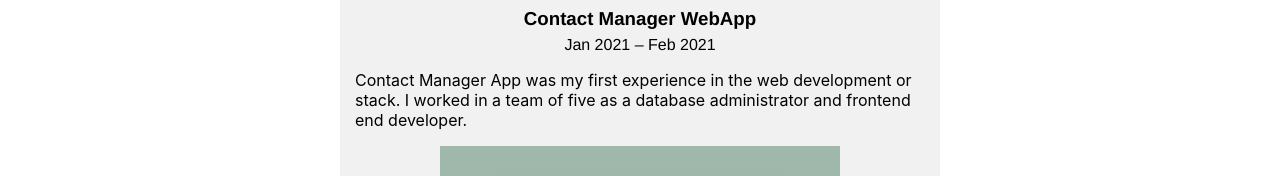
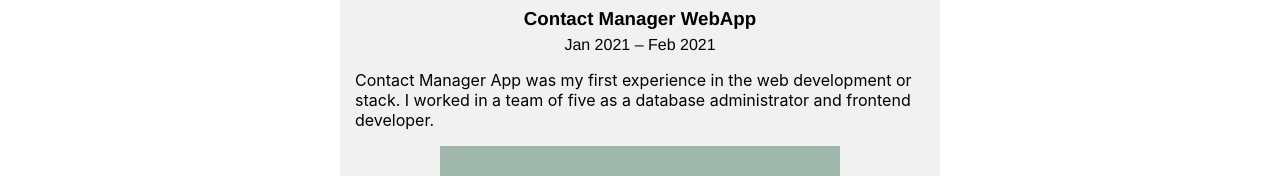
Before and after one commit to joseflores01/Mywebportfolio, a React (Create React App) app: page /projects in a window 1280 px wide. Shown: the part 768-944 px from the top of the page. Built offline with nearby package versions, Linux system fonts and the light colour scheme.

Commit message:
updated info

```diff
--- a/src/components/Projects.js
+++ b/src/components/Projects.js
@@ -51,8 +51,8 @@ function Projects() {
                     <ExpandableCard
                         title = "Contact Manager WebApp"
                         header = "Jan 2021 – Feb 2021"
-                        paragraph = "Contact Manager App was my first experience in the web development or stack. I worked in a team of five as a database administrator and frontend end developer."
-                        hparagraph = "The webapp was developed to support users' registration, authentication, and contained the main functionalities of any contact app such as, add, serch, edit, and delete contact. During the develoment I had experience with SQL database and javascript."
+                        paragraph = "Contact Manager App was my first experience in the web development or stack. I worked in a team of five as a database administrator and frontend developer."
+                        hparagraph = "In just 5 weeks we developed this app that supports users' registration, authentication. It contains the main functionalities of any contact app such as, add, serch, edit, and delete contacts. During the develoment I had experience with SQL database, JavaScript and Apache server."
                         img = '/contastic.png'
                         footer = 'Technology used: LAMP Stack'
                         footer2 = "Project type: Software engineering"
```
